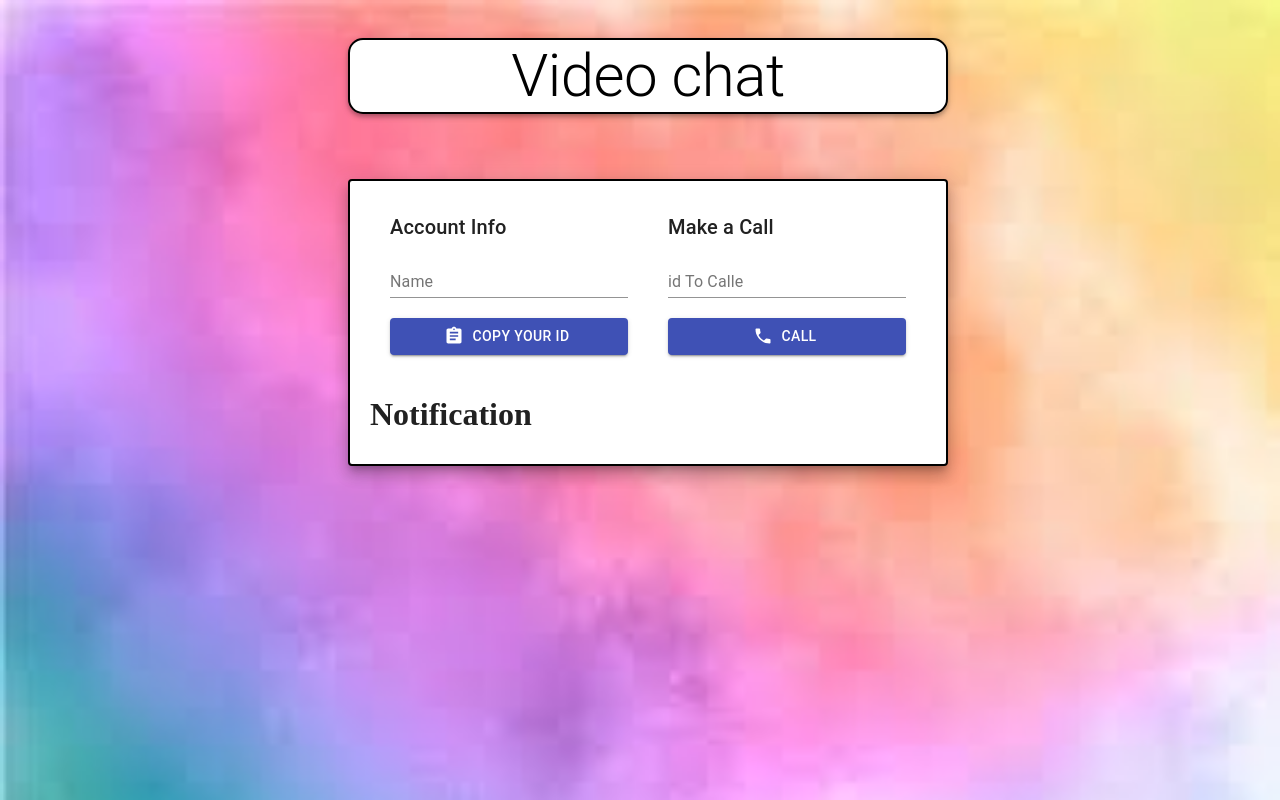
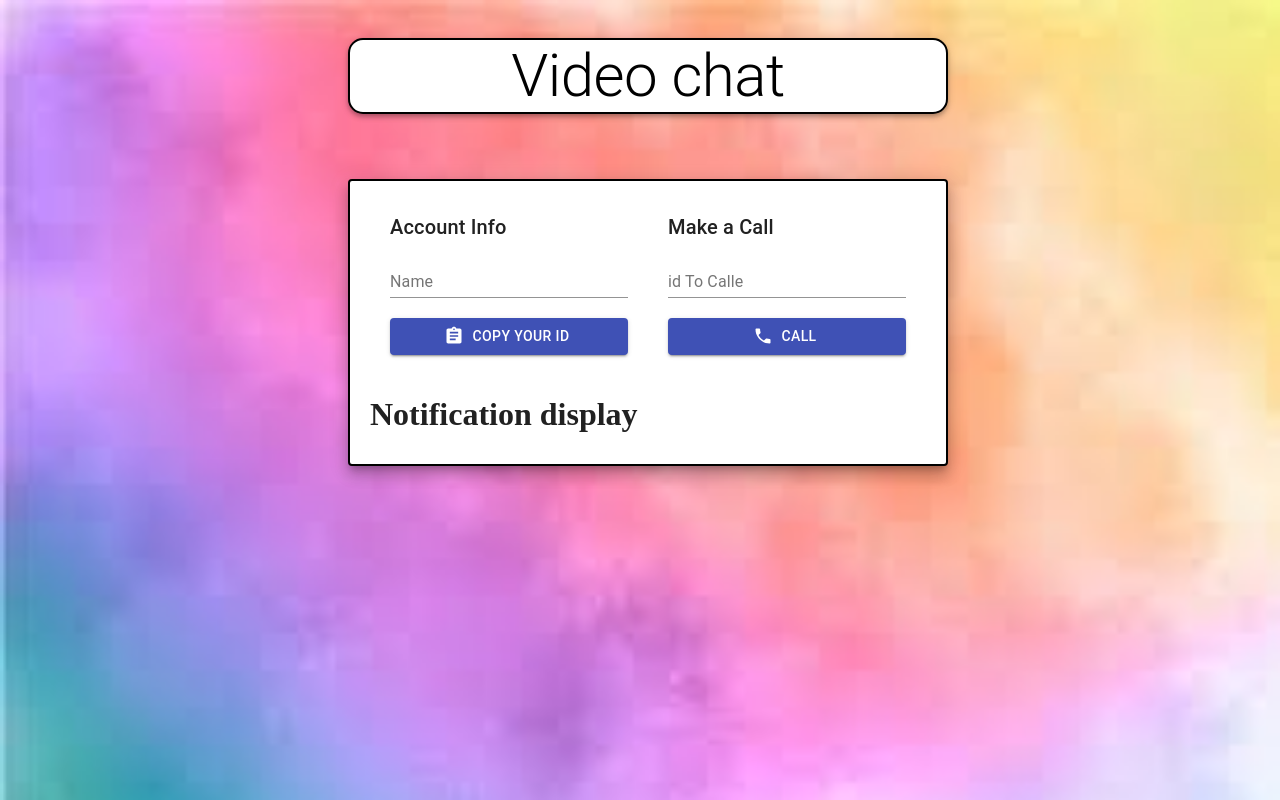
Before and after one commit to neha-2000/videoCalling-reactApp, a React (Create React App) app: page / in a window 1280 px wide. Built offline with nearby package versions, Linux system fonts and the light colour scheme; no server answers.

Commit message:
fourth commit

```diff
--- a/src/Components/Notifications.js
+++ b/src/Components/Notifications.js
@@ -6,7 +6,7 @@ const Notifications = () => {
     const {answerCall, call, callAccepted } = useContext(SocketContext);
     return (
         <div>
-            <h1>Notification</h1>
+            <h1>Notification display</h1>
              {/* {call.isReceivingCall && !callAccepted  &&(
                 <div style={{ display: 'flex', justifyContent: 'center' }}>
                     <h1>{call.name} is calling:</h1>
```
